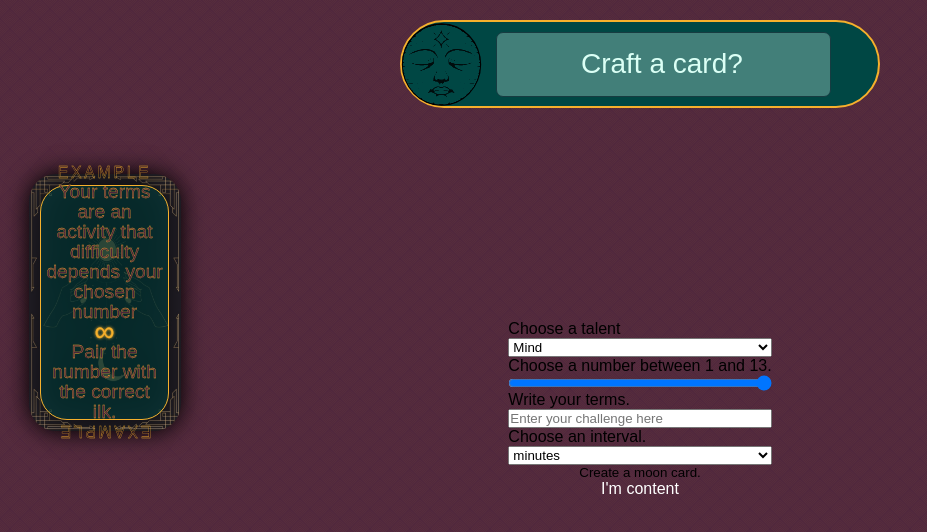
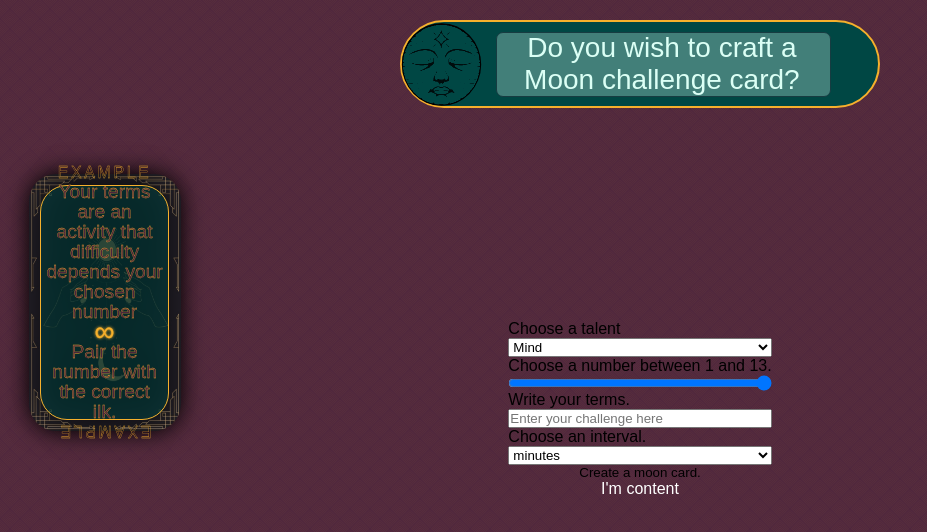
Before and after one commit to andrewvallejo/thirteen-moons, a React (Create React App) app: page / in a window 1280 px wide. Shown: the top 532 px of the page, without its empty margins (0-927 px from the left). Built offline with nearby package versions, Linux system fonts and the light colour scheme; no server answers; a web font is replaced by a local one.

Commit message:
Fix moon dialog for first scene

```diff
--- a/src/components/MoonMsgBar.js
+++ b/src/components/MoonMsgBar.js
@@ -25,7 +25,7 @@ export const MoonMsgBar = () => {
                   <p className='dialog'>Good, keep on going.</p>
                 </Route>
                 <Route exact path='/'>
-                  <p className='dialog'>Craft a card?</p>
+                  <p className='dialog'>Do you wish to craft a Moon challenge card?</p>
                 </Route>
             </blockquote>
         </article>
```
